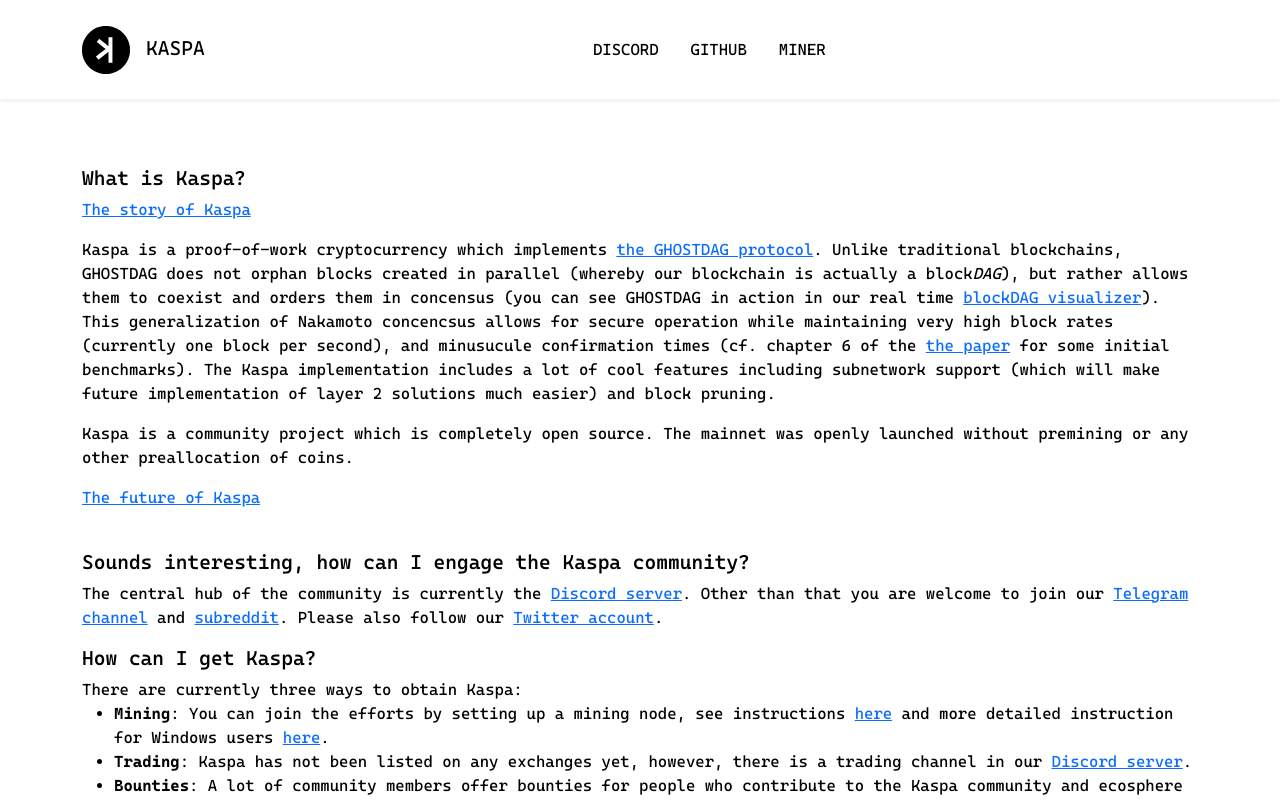
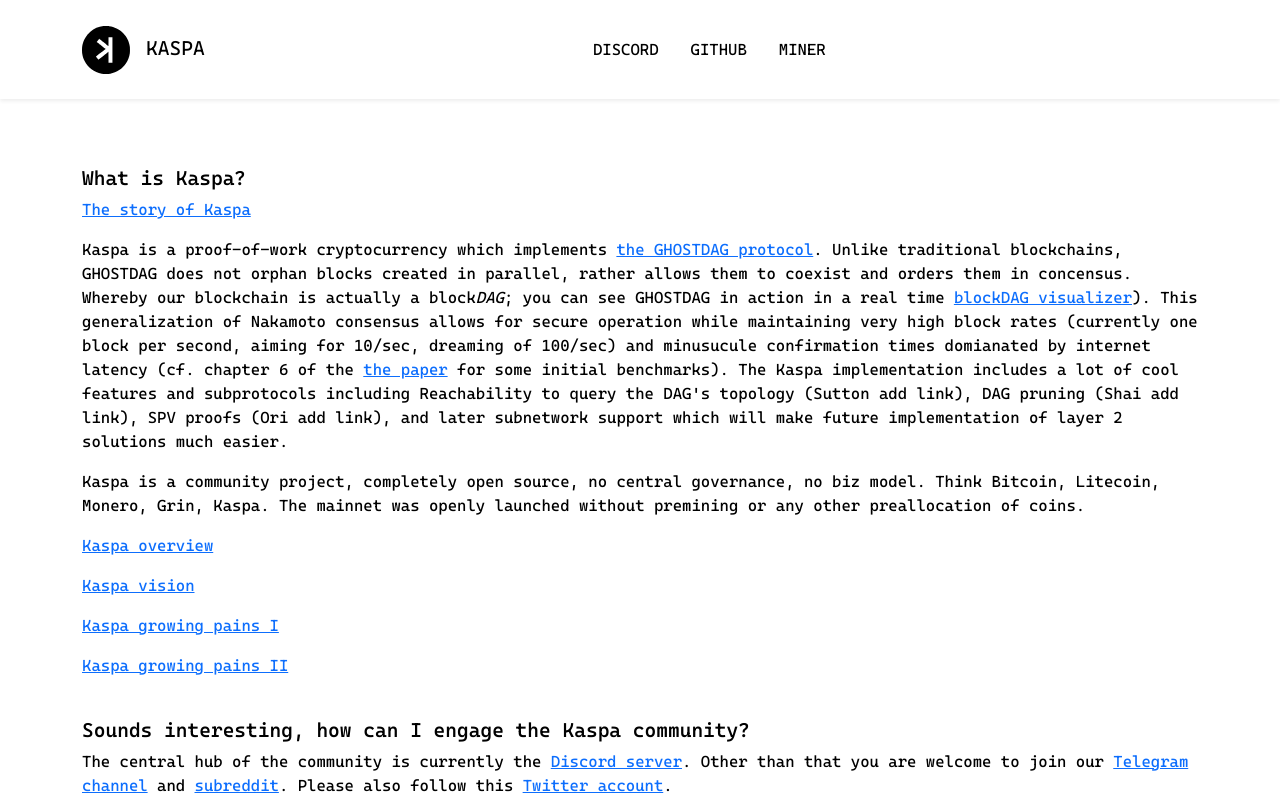
Before and after one commit to kaspanet-org/kaspanet.org, a Vue app: page / in a window 1280 px wide. Shown: the top 800 px of the page. Built offline with nearby package versions, Linux system fonts and the light colour scheme.

Commit message:
Update Home.vue

```diff
--- a/src/views/Home.vue
+++ b/src/views/Home.vue
@@ -7,22 +7,37 @@
         </p>
 
         <p>
-            Kaspa is a proof-of-work cryptocurrency which implements <a href="https://eprint.iacr.org/2018/104.pdf" target="_blank">the GHOSTDAG protocol</a>. Unlike traditional blockchains, GHOSTDAG does not orphan blocks created in parallel (whereby our blockchain is actually a block<i>DAG</i>), but rather allows them to coexist and orders them in concensus (you can see GHOSTDAG in action in our real time <a href="http://kgi.Kaspanet.org/" target="_blank">blockDAG visualizer</a>). This generalization of Nakamoto concencsus allows for secure operation while maintaining very high block rates (currently one block per second), and minusucule confirmation times (cf. chapter 6 of the <a href="https://eprint.iacr.org/2018/104.pdf" target="_blank">the paper</a> for some initial benchmarks). The Kaspa implementation includes a lot of cool features including subnetwork support (which will make future implementation of layer 2 solutions much easier) and block pruning.
+            Kaspa is a proof-of-work cryptocurrency which implements <a href="https://eprint.iacr.org/2018/104.pdf" target="_blank">the GHOSTDAG protocol</a>. Unlike traditional blockchains, GHOSTDAG does not orphan blocks created in parallel, rather allows them to coexist and orders them in concensus. Whereby our blockchain is actually a block<i>DAG</i>; you can see GHOSTDAG in action in a real time <a href="http://kgi.Kaspanet.org/" target="_blank">blockDAG visualizer</a>). This generalization of Nakamoto consensus allows for secure operation while maintaining very high block rates (currently one block per second, aiming for 10/sec, dreaming of 100/sec) and minusucule confirmation times domianated by internet latency (cf. chapter 6 of the <a href="https://eprint.iacr.org/2018/104.pdf" target="_blank">the paper</a> for some initial benchmarks). The Kaspa implementation includes a lot of cool features and subprotocols including Reachability to query the DAG's topology (Sutton add link), DAG pruning (Shai add link), SPV proofs (Ori add link), and later subnetwork support which will make future implementation of layer 2 solutions much easier.
         </p>
 
         <p>
-            Kaspa is a community project which is completely open source. The mainnet was openly launched without premining or any other preallocation of coins.
+            Kaspa is a community project, completely open source, no central governance, no biz model. Think Bitcoin, Litecoin, Monero, Grin, Kaspa. The mainnet was openly launched without premining or any other preallocation of coins.
+        </p>
+
+
+
+        <p>
+            <a href="https://github.com/kaspanet/docs/blob/main/About%20Kaspa/Overview.md" target="_blank">Kaspa overview</a>
+        </p>
+
+<p>
+            <a href="https://github.com/kaspanet/docs/blob/main/About%20Kaspa/Vision.md" target="_blank">Kaspa vision</a>
         </p>
 
         <p>
-            <a href="https://hashdag.medium.com/Kaspa-launch-plan-responding-to-reality-6b4bec449037" target="_blank">The future of Kaspa</a>
+            <a href="https://hashdag.medium.com/kaspa-launch-plan-9a63f4d754a6" target="_blank">Kaspa growing pains I</a>
         </p>
+
+        <p>
+            <a href="https://hashdag.medium.com/Kaspa-launch-plan-responding-to-reality-6b4bec449037" target="_blank">Kaspa growing pains II</a>
+        </p>
+
 
         <br>
 
         <h5>Sounds interesting, how can I engage the Kaspa community?</h5>
         <p>
-            The central hub of the community is currently the <a href="https://discord.gg/kS3SK5F36R" target="_blank">Discord server</a>. Other than that you are welcome to join our <a href="https://t.me/Kaspaenglish" target="_blank">Telegram channel</a> and <a href="https://www.reddit.com/r/Kaspa/" target="_blank">subreddit</a>. Please also follow our <a href="https://twitter.com/CurrencyKaspa" target="_blank">Twitter account</a>.
+            The central hub of the community is currently the <a href="https://discord.gg/kS3SK5F36R" target="_blank">Discord server</a>. Other than that you are welcome to join our <a href="https://t.me/Kaspaenglish" target="_blank">Telegram channel</a> and <a href="https://www.reddit.com/r/Kaspa/" target="_blank">subreddit</a>. Please also follow this <a href="https://twitter.com/CurrencyKaspa" target="_blank">Twitter account</a>.
         </p>
 
         <h5>How can I get Kaspa?</h5>
@@ -30,8 +45,8 @@
             There are currently three ways to obtain Kaspa:
             <ul>
                 <li><strong>Mining</strong>: You can join the efforts by setting up a mining node, see instructions <a href="https://github.com/Kaspanet/docs/blob/main/Getting%20Started/Full%20Node%20Installation.md" target="_blank">here</a> and more detailed instruction for Windows users <a href="https://steemit.com/crypto/@Kaspa/Kaspa-quick-start-guide" target="_blank">here</a>.</li>
+                <li><strong>Bounties</strong>: A lot of community members offer bounties for people who contribute to the Kaspa community and ecosphere by running servers, writing toturials, etc.. Check out the bounties channel in our <a href="https://discord.gg/kS3SK5F36R" target="_blank">Discord server</a>.</li>
                 <li><strong>Trading</strong>: Kaspa has not been listed on any exchanges yet, however, there is a trading channel in our <a href="https://discord.gg/kS3SK5F36R" target="_blank">Discord server</a>.</li>
-                <li><strong>Bounties</strong>: A lot of community members offer bounties for people who contribute to the Kaspa community and ecosphere by running servers, writing toturials, etc.. Check out the bounties channel in our <a href="https://discord.gg/kS3SK5F36R" target="_blank">Discord server</a>.</li>
             </ul>
         </p>
 
```
